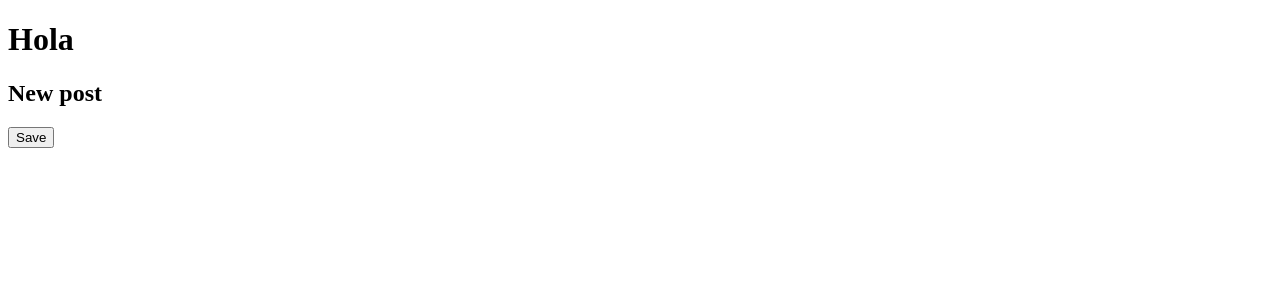
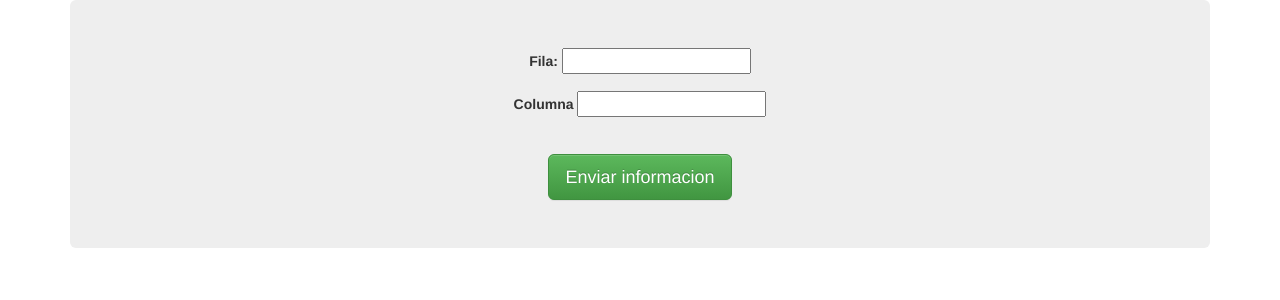
Before and after one commit to GoakingFy/tablero-django, a Django app: page / in a window 1280 px wide. Shown: the top 300 px of the page. Run offline with Django 3.2, Linux system fonts and the light colour scheme; some libraries are stand-ins or nearby versions.

Commit message:
se ha creado el index.html con el formulario (prueba)

```diff
--- a/buscaminas/forms.py
+++ b/buscaminas/forms.py
@@ -1,9 +1,5 @@
 from django import forms
 
-from .models import Post
-
-class PostForm(forms.ModelForm):
-
-    class Meta:
-        model = Post
-        fields = ('rows', 'columns',)
+class tableForm(forms.Form):
+    fila = forms.CharField(label='Fila:',max_length=15)
+    columna = forms.CharField(label='Columna',max_length=12)
--- a/buscaminas/models.py
+++ b/buscaminas/models.py
@@ -1,8 +1,3 @@
 from django.db import models
 
 # Create your models here.
-
-class Post(models.Model):
-
-    rows = models.CharField(max_length=200)
-    columns = models.TextField()
--- a/buscaminas/templates/buscaminas/index.html
+++ b/buscaminas/templates/buscaminas/index.html
@@ -1,16 +1,28 @@
+
 <!DOCTYPE html>
 <html lang="en">
   <head>
     <meta charset="UTF-8" />
     <meta name="viewport" content="width=device-width, initial-scale=1.0" />
+    <link rel="stylesheet" href="//maxcdn.bootstrapcdn.com/bootstrap/3.2.0/css/bootstrap.min.css">
+    <link rel="stylesheet" href="//maxcdn.bootstrapcdn.com/bootstrap/3.2.0/css/bootstrap-theme.min.css">
     <title>Document</title>
   </head>
   <body>
-    <h1>Hola</h1>
-    <h2>New post</h2>
-    <form method="POST" class="post-form">
-      {% csrf_token %} {{ form.as_p }}
-      <button type="submit" class="save btn btn-default">Save</button>
-    </form>
+    <div class="container text-center pt-5">
+
+    <div class='jumbotron'>
+      <form action="" method="post">
+        {% csrf_token %}
+        {% for field in table_form %}
+        <div class='form-group'>
+          <label for="{{ field.name }}">{{ field.label }}</label>
+          {{ field }}
+        </div>
+        {% endfor %}
+        <br>
+        <center><button type="submit" class="btn btn-success btn-lg">Enviar informacion</button></center>
+      </form>
+    </div>
   </body>
 </html>
--- a/buscaminas/views.py
+++ b/buscaminas/views.py
@@ -1,11 +1,9 @@
 from django.shortcuts import render
-from .forms import PostForm
+from .forms import tableForm
+
 
 # Create your views here.
 
 def indexpage(request):
-    return render(request, 'buscaminas/index.html', {})
-
-def table_new(request):
-    form = PostForm()
-    return render(request, 'buscaminas/index.html', {'form': form})
+   table_form = tableForm()
+   return render(request, 'buscaminas/index.html', {'table_form': table_form})
```
